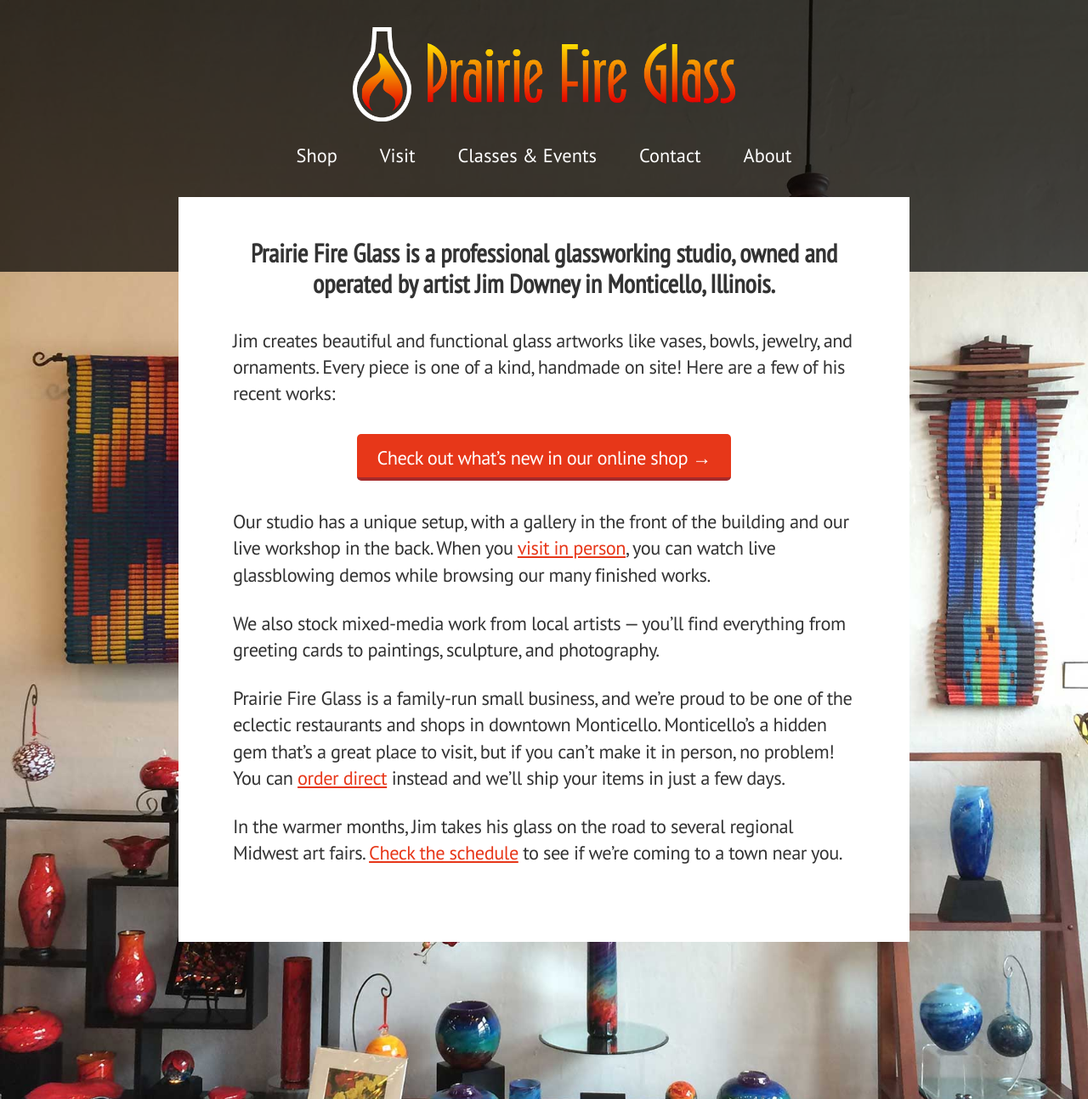
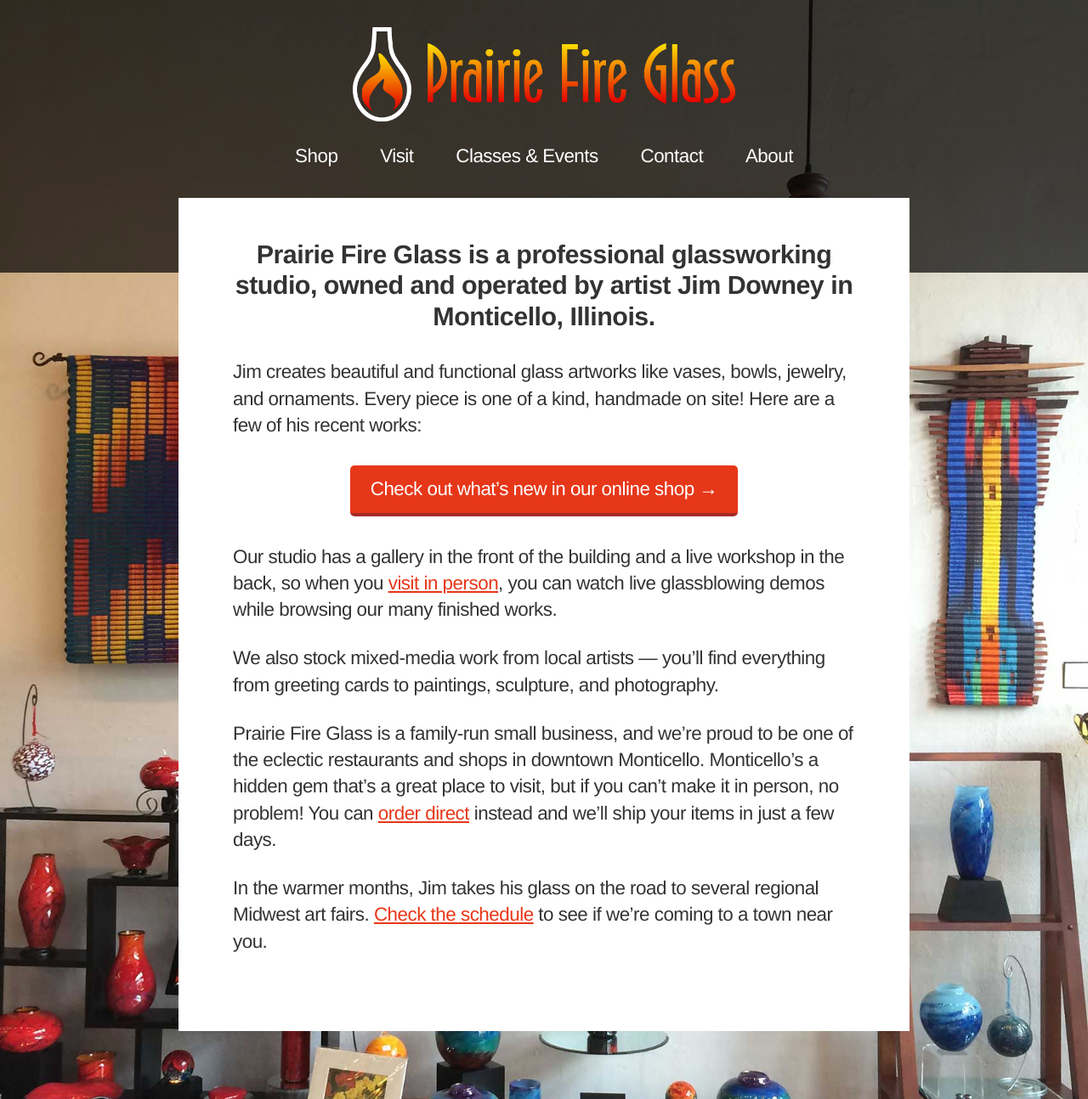
Before and after one commit to prairiefireglass/prairiefireglass.github.io, a Jekyll site: the page built from index.html, in a window 1280 px wide. Shown: the whole page at 85% size. Built offline with Jekyll 4.4.1, drawn with Linux system fonts in a browser that asks for light colours; nearby versions of some CDN libraries.

Commit message:
Try a different font

```diff
--- a/_includes/home/head.html
+++ b/_includes/home/head.html
@@ -17,6 +17,8 @@
     <link rel="author" href="/humans.txt" />
     <script src="//ajax.googleapis.com/ajax/libs/jquery/1.11.0/jquery.min.js"></script>
     <script src="/assets/javascript/etsy.js"></script>
-    <link href='http://fonts.googleapis.com/css?family=PT+Sans+Narrow' rel='stylesheet' type='text/css'>
-    <link href='http://fonts.googleapis.com/css?family=PT+Sans' rel='stylesheet' type='text/css'>
+    <!-- <link href='http://fonts.googleapis.com/css?family=PT+Sans+Narrow' rel='stylesheet' type='text/css'> -->
+    <!-- <link href='http://fonts.googleapis.com/css?family=PT+Sans' rel='stylesheet' type='text/css'> -->
+    <script src="//use.typekit.net/krt7jok.js"></script>
+    <script>try{Typekit.load();}catch(e){}</script>
   </head>
--- a/assets/stylesheets/globals/_buttons.scss
+++ b/assets/stylesheets/globals/_buttons.scss
@@ -1,6 +1,6 @@
 .cta-button {
   display: inline-block;
-  padding: 0.75rem 1.5rem 0.5rem;
+  padding: 0.75rem 1.5rem 0.75rem;
   font-family: $font-sans;
   font-size: 1.4rem;
   background: $color-link;
--- a/assets/stylesheets/globals/_mixins.scss
+++ b/assets/stylesheets/globals/_mixins.scss
@@ -1,5 +1,5 @@
 // Typography ———————————————————————————————— •
-$font-sans: 'PT Sans', Helvetica, 'Lucida Grande', sans-serif;
+$font-sans: rooney-sans, Helvetica, 'Lucida Grande', sans-serif;
 
 @mixin font-smoothing($attr) {
   -webkit-font-smoothing: $attr;
--- a/assets/stylesheets/style.scss
+++ b/assets/stylesheets/style.scss
@@ -28,6 +28,7 @@
   line-height: 1.4;
   position: relative;
   font-weight: 400;
+  letter-spacing: -0.5px;
 }
 
 a {
@@ -97,14 +98,14 @@
 }
 
 h1 {
-  font: 1.9rem/1.2 'PT Sans Narrow';
+  font: 1.9rem/1.2 $font-sans;
   margin-bottom: 2rem;
   text-align: center;
   font-weight: bold;
 }
 
 h2 {
-  font: 1.4rem/1.2 'PT Sans';
+  font: 1.4rem/1.2 $font-sans;
   margin-bottom: 0.5rem;
   font-weight: bold;
 }
@@ -118,7 +119,6 @@
 
 p {
   margin-bottom: 1.6rem;
-  letter-spacing: -0.5px;
 }
 
 ul, ol {
@@ -319,6 +319,10 @@
 }
 
 @include responsive-break-point(480px) {
+  .header {
+    background-color: rgba(0,0,0,0.8);
+  }
+
   nav {
     margin: 0 -1rem 0.1rem;
   }
@@ -347,6 +351,10 @@
     letter-spacing: -1px;
   }
 
+  main {
+    margin-bottom: 0;
+  }
+
   .shop-items a:nth-child(4) {
     display: inline;
   }
--- a/index.html
+++ b/index.html
@@ -17,7 +17,7 @@
       <a href="shop/" class="cta-button">Check out what&rsquo;s new in our online shop &rarr;</a>
     </p>
     <p>
-      Our studio has a unique setup, with a gallery in the front of the building and our live workshop in the back. When you <a href="visit/">visit in person</a>, you can watch live glassblowing demos while browsing our many finished works.
+      Our studio has a gallery in the front of the building and a live workshop in the back, so when you <a href="visit/">visit in person</a>, you can watch live glassblowing demos while browsing our many finished works.
     </p>
     <p>
       We also stock mixed-media work from local artists — you’ll find everything from greeting cards to paintings, sculpture, and photography.
```
